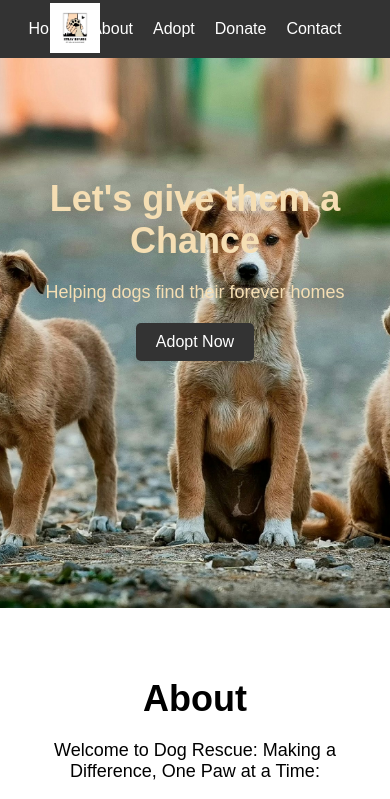
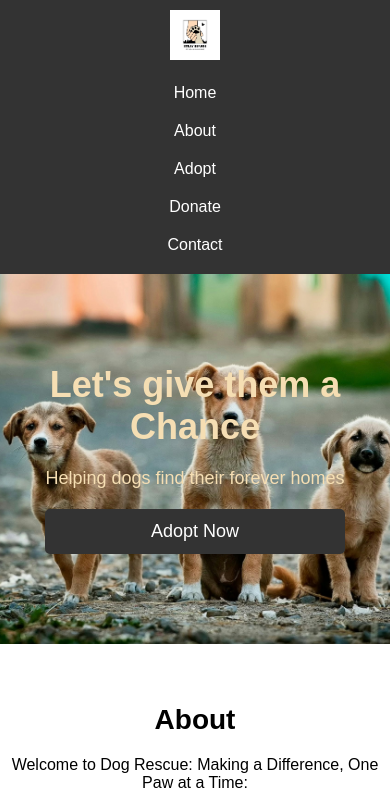
Before and after one commit to Gurumote/Samurai-Paws-Rescue., a plain HTML site: page index.html in a window 390 px wide. Shown: the top 799 px of the page. Drawn offline with Linux system fonts and the light colour scheme.

Commit message:
Update NGO.css

```diff
--- a/NGO.css
+++ b/NGO.css
@@ -292,3 +292,73 @@ h2 {
   .donate-btn:hover {
     background-color: #555;
   }
+  @media (max-width: 768px) {
+  /* Navbar adjustments */
+  .nav-links {
+    flex-direction: column;
+    align-items: center;
+    padding: 0;
+  }
+  .nav-links li {
+    margin: 10px 0;
+  }
+
+  /* Logo adjustment for mobile */
+  .logo {
+    position: relative;
+    left: 0;
+    margin-top: 0;
+    text-align: center;
+    margin-bottom: 10px;
+  }
+
+  /* Hero section padding */
+  .hero {
+    padding: 80px 20px;
+    height: auto;
+  }
+
+  /* Container widths */
+  .container, .container1, .container2 {
+    max-width: 100%;
+    padding: 10px;
+  }
+
+  /* Stack vision and mission vertically */
+  .container12 {
+    flex-direction: column;
+  }
+
+  .vision, .mission {
+    padding: 10px 0;
+  }
+
+  /* Donation images and buttons take full width */
+  .disabled-dogs {
+    flex-direction: column;
+  }
+  .dog {
+    margin: 10px auto;
+    max-width: 90%;
+  }
+  .dog img {
+    width: 100%;
+    height: auto;
+  }
+
+  /* Buttons resize comfortably */
+  .donate-btn, .btn {
+    width: 100%;
+    max-width: 300px;
+    padding: 12px 0;
+    font-size: 18px;
+  }
+
+  /* Text sizes adjustment for readability */
+  h2 {
+    font-size: 28px;
+  }
+  p, .paragraph, .paragraph1, .paragraph2 {
+    font-size: 16px;
+  }
+}
```
